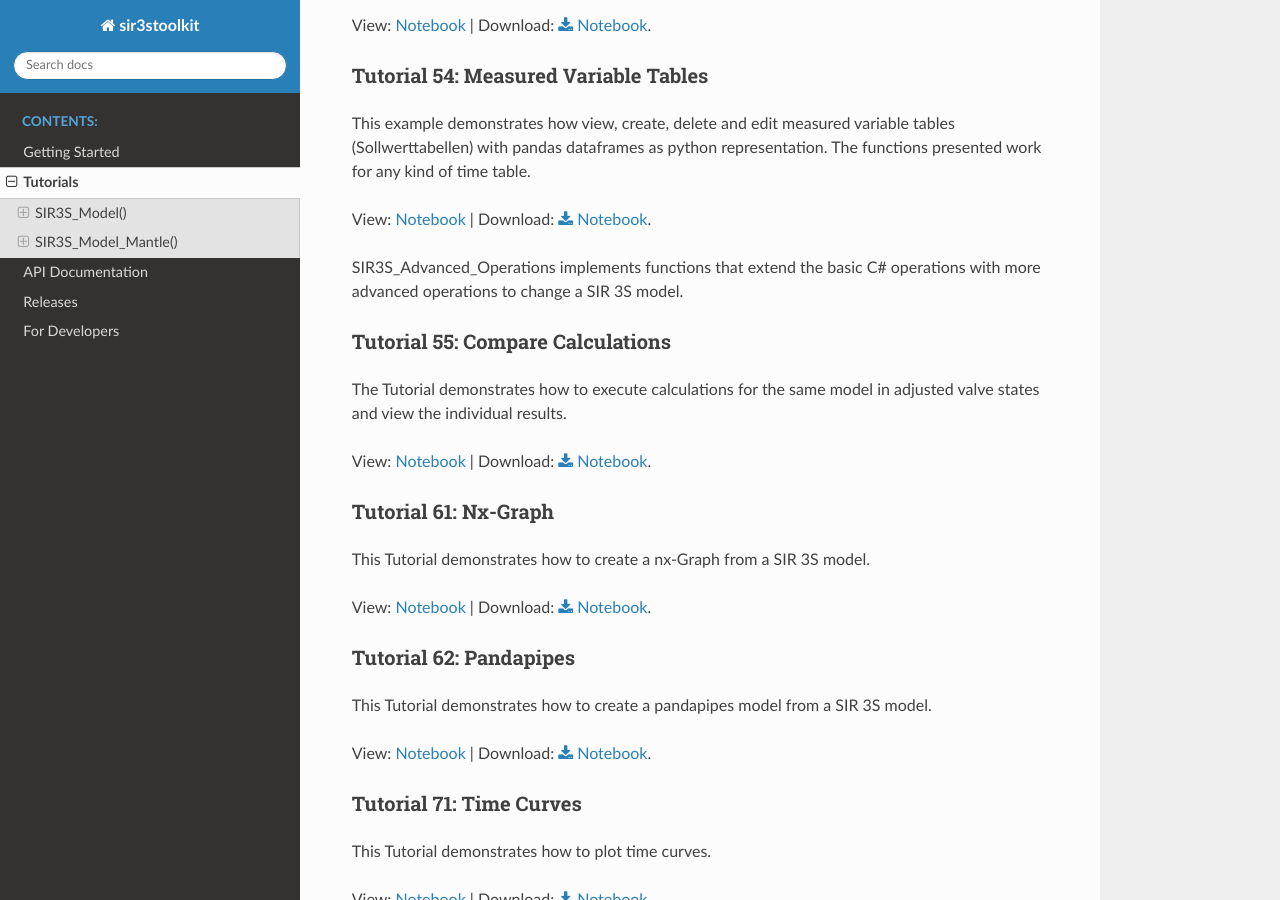
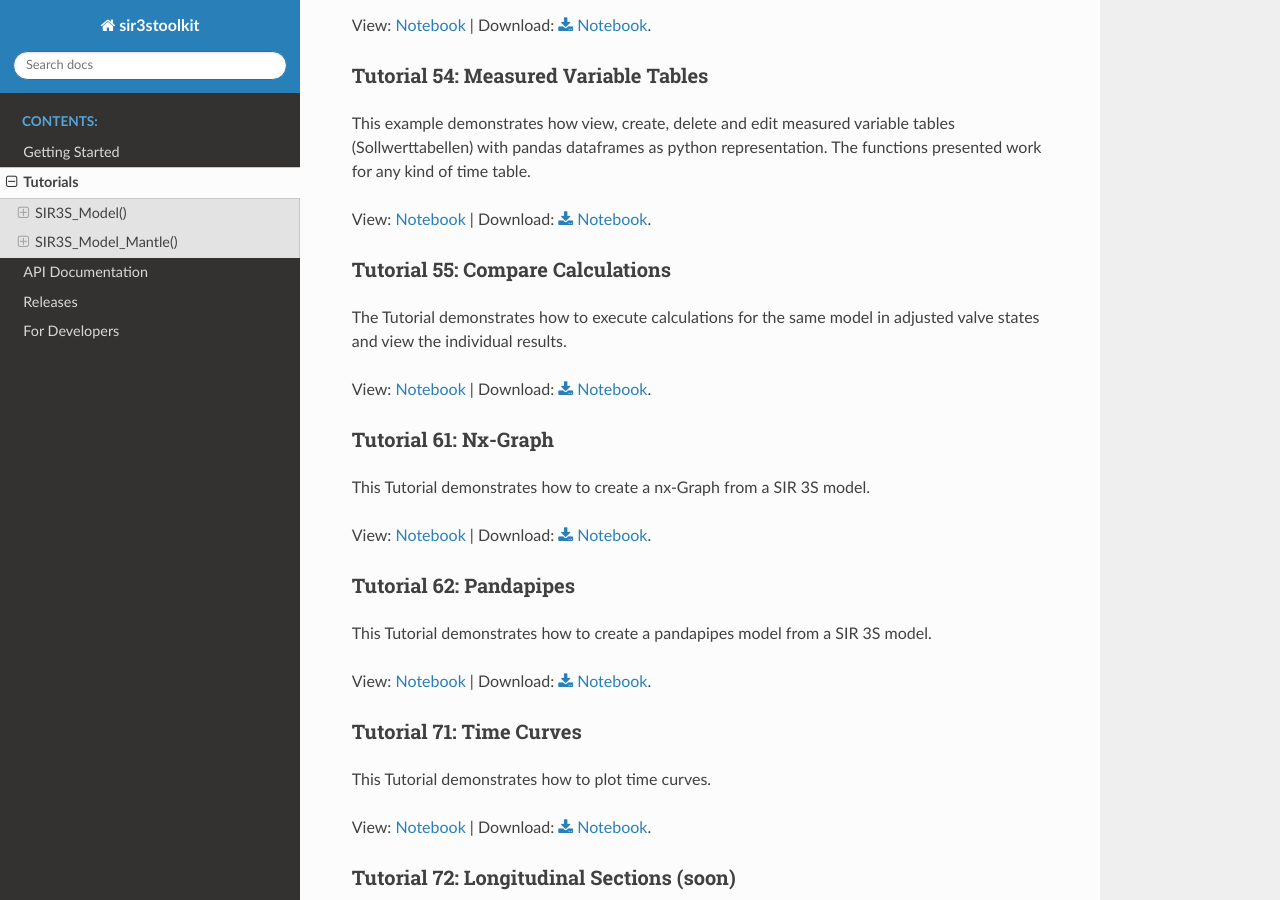
Before and after one commit to 3SConsult/sir3stoolkit, a Sphinx documentation site: the page built from docs/source/examples.rst, in a window 1280 px wide and 900 px high, scrolled down 2924 px. Built offline with Sphinx 7.4.7 and the Read the Docs theme 3.1.0, drawn with Linux system fonts in a browser that asks for light colours; pages that are not in the unit, such as notebooks, are missing from menus.

Commit message:
Documentation: hotfix

```diff
--- a/docs/source/examples.rst
+++ b/docs/source/examples.rst
@@ -157,8 +157,6 @@ View: `Notebook <tutorials/SIR3S_Model_Mantle/Tutorial054_Assets/ToolkitTutorial
 
 .. _Ttu055:
 
-SIR3S_Advanced_Operations implements functions that extend the basic C# operations with more advanced operations to change a SIR 3S model.
-
 Tutorial 55:  Compare Calculations
 ^^^^^^^^^^^^^^^^^^^^^^^^^^^^^^^^^^
 
```
Also changed, not shown: docs/source/tutorials/SIR3S_Model_Mantle/Tutorial055_Assets/ToolkitTutorial055.ipynb.
